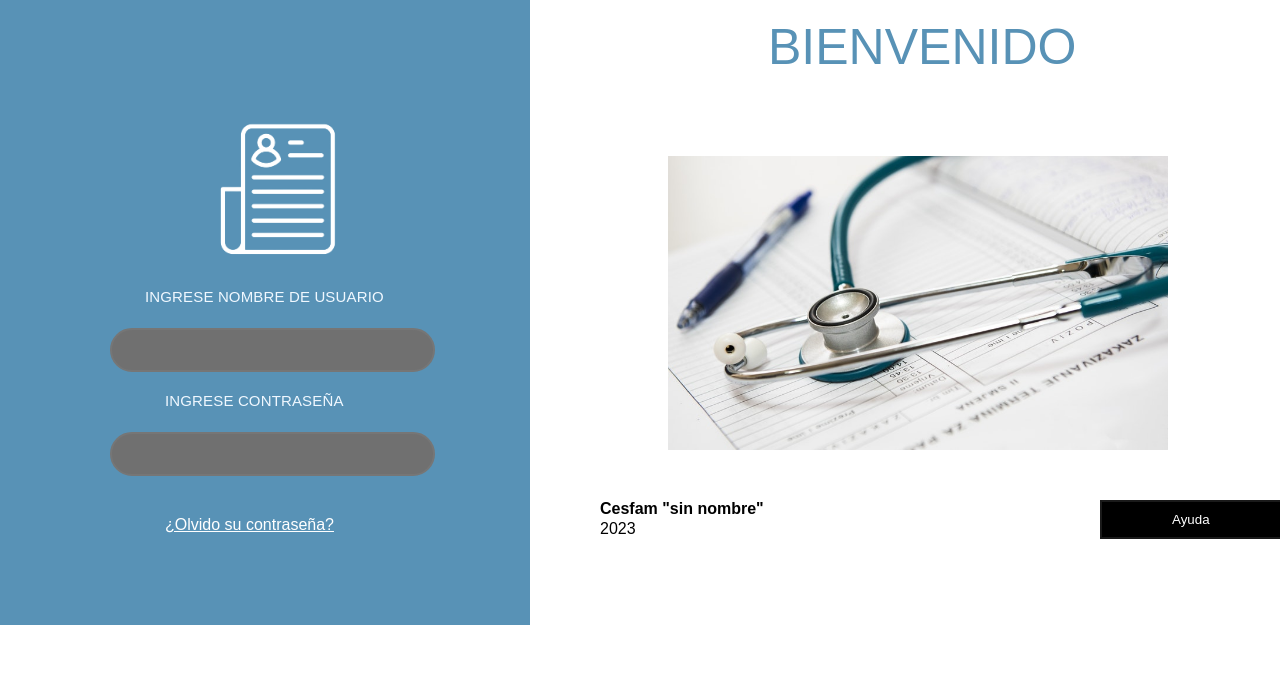
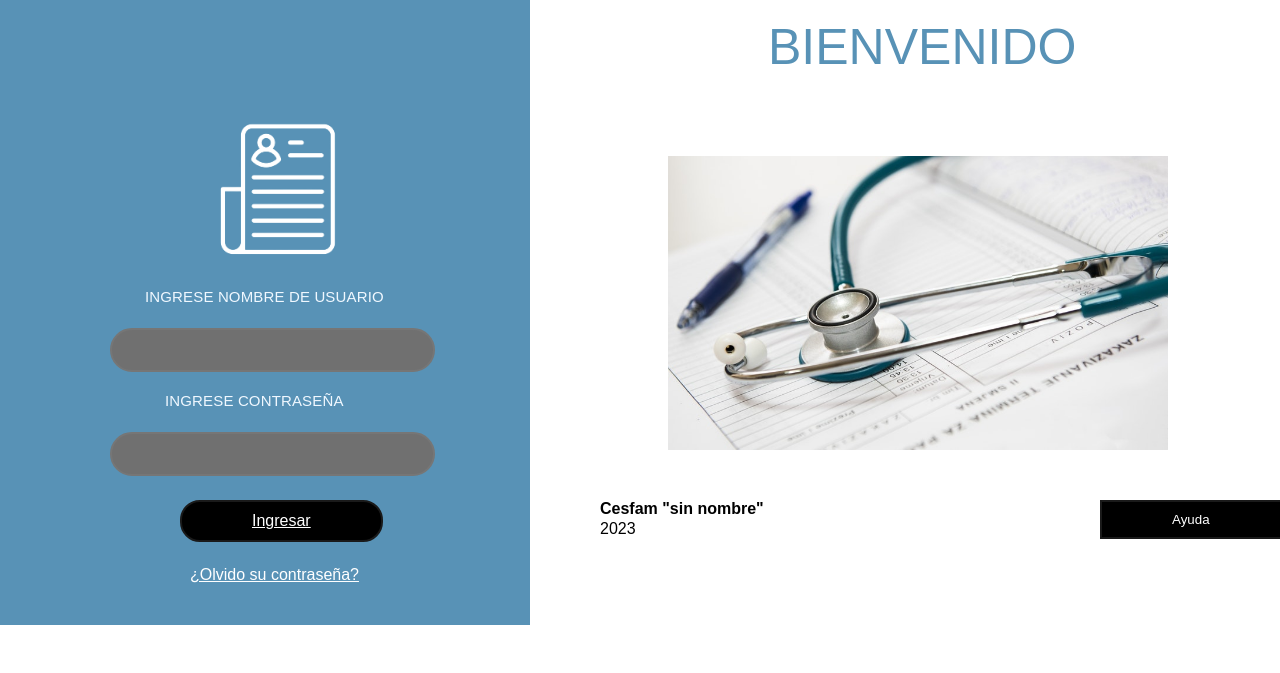
Before and after one commit to analiarojas2929/Cesfam, a Django app: page / in a window 1280 px wide. Shown: the top 673 px of the page. Run offline with Django 4.2, Linux system fonts and the light colour scheme.

Commit message:
Add files via upload

```diff
--- a/cesfam/core/static/css/style.css
+++ b/cesfam/core/static/css/style.css
@@ -127,7 +127,7 @@ img.inicio{
 }
 
 .olvido{
-    padding: 40px 55px;
+    padding: 90px 80px;
     position: absolute;
     color: #ffff;
 }
@@ -172,3 +172,17 @@ img.informacion{
    position: absolute;
     top: 520px;
 }
+
+
+
+.btningresar{
+    left: 180px;
+    position: absolute;
+    top: 500px;
+    appearance: none;
+  background-color: #000000;
+  border: 2px solid #1A1A1A;
+  color: #FFFFFF;
+  padding: 10px 70px;
+  border-radius: 20px;
+}
--- a/cesfam/core/templates/core/login.html
+++ b/cesfam/core/templates/core/login.html
@@ -1,6 +1,7 @@
 {% load static %}
 <!DOCTYPE html>
 <html lang="en">
+
 <head>
     <meta charset="UTF-8">
     <meta http-equiv="X-UA-Compatible" content="IE=edge">
@@ -8,10 +9,12 @@
     <title>Inicio</title>
     <link type="text/css" rel="stylesheet" href="{% static '../static/css/style.css' %}">
 </head>
+
 <body>
     <div class="angry-grid">
         <div id="login">&nbsp;
-            <nav class="inicio"> <img class="inicio" src="{% static '../static/img/logologin.png' %}" alt="inicio" /></nav>
+            <nav class="inicio"> <img class="inicio" src="{% static '../static/img/logologin.png' %}" alt="inicio" />
+            </nav>
             <form>
                 <div class="nombre">
                     <label for="input" class="input-label">Ingrese nombre de usuario</label>
@@ -19,8 +22,11 @@
                     <div class="password">
                         <label for="input" class="input-label-contraseña">ingrese contraseña</label>
                         <input type="password" id="input" class="input-text">
+                        <div class="ingresar">
+                            <a  href="{% url 'menu' %}" class="btningresar" type="button" role="button">Ingresar</a>
                             <div class="olvido-contraseña">
                                 <a class="olvido" href="">¿Olvido su contraseña?</a>
+                            </div>
                         </div>
                     </div>
                 </div>
@@ -43,4 +49,5 @@
         </div>
     </div>
 </body>
+
 </html>
```
Lines whose indentation alone changed are shown as unchanged.
